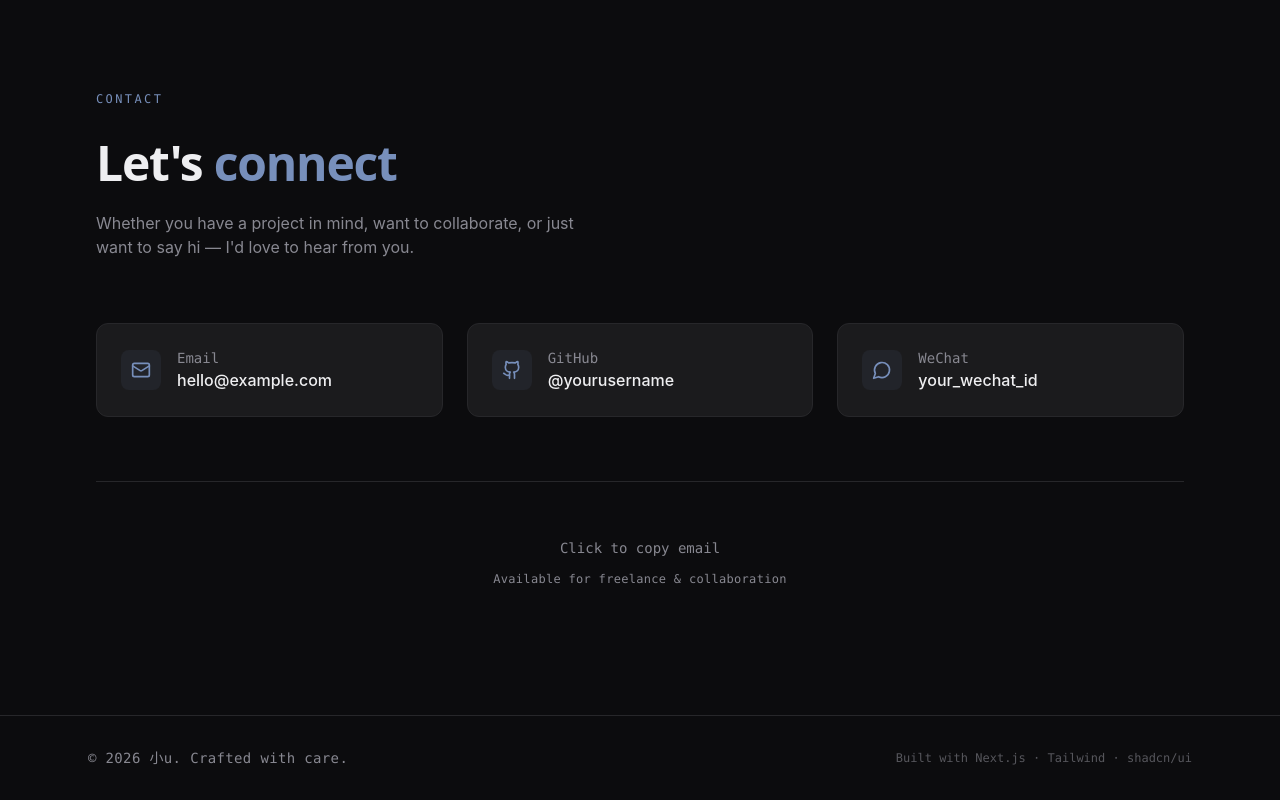
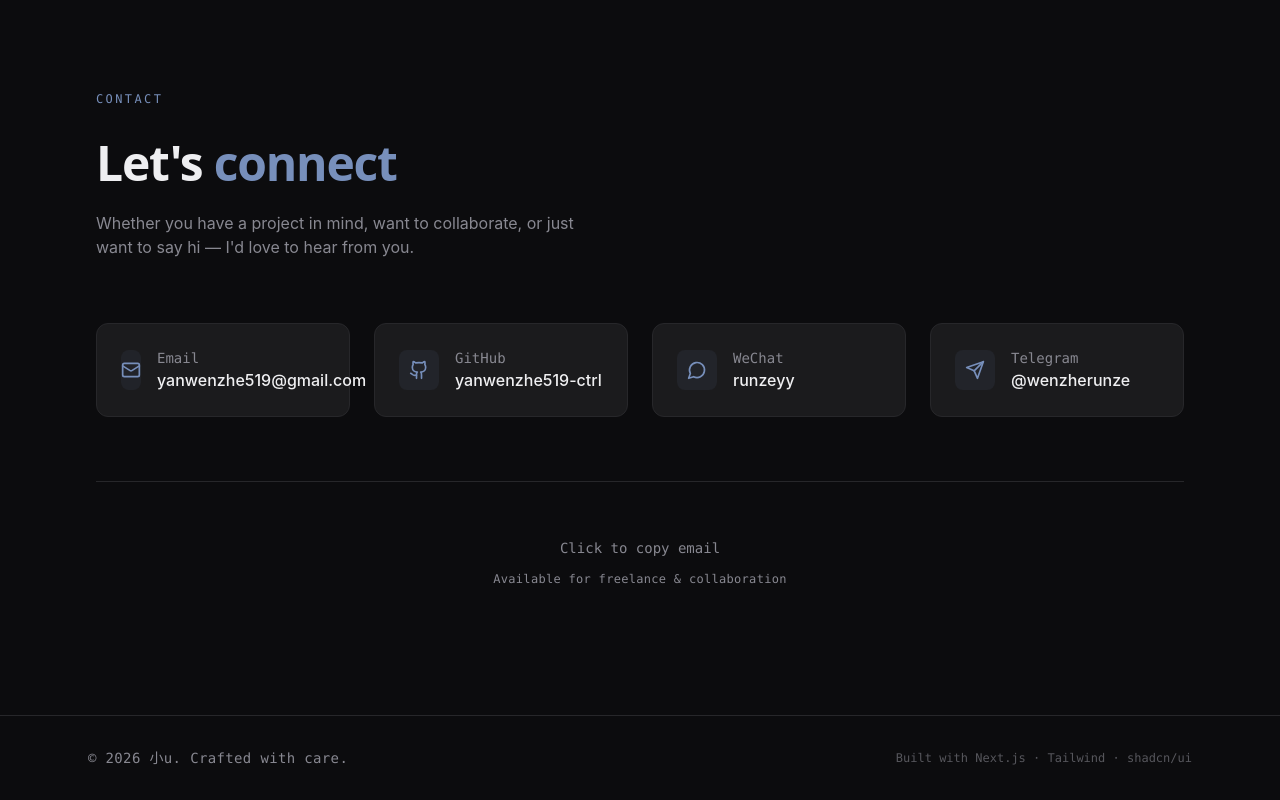
Before and after one commit to yanwenzhe519-ctrl/personal-site, a Next.js app: page / in a window 1280 px wide. Shown: the part 2538-3338 px from the top of the page. Built offline with nearby package versions, Linux system fonts and the light colour scheme.

Commit message:
Update contact info with real details

```diff
--- a/components/sections/contact.tsx
+++ b/components/sections/contact.tsx
@@ -2,26 +2,32 @@
 
 import * as React from "react";
 import { SectionReveal } from "@/components/section-reveal";
-import { Mail, Github, MessageCircle } from "lucide-react";
+import { Mail, Github, MessageCircle, Send } from "lucide-react";
 
 const CONTACT_LINKS = [
   {
     label: "Email",
-    value: "hello@example.com",
-    href: "mailto:hello@example.com",
+    value: "yanwenzhe519@gmail.com",
+    href: "mailto:yanwenzhe519@gmail.com",
     icon: Mail,
   },
   {
     label: "GitHub",
-    value: "@yourusername",
-    href: "https://github.com/yourusername",
+    value: "yanwenzhe519-ctrl",
+    href: "https://github.com/yanwenzhe519-ctrl",
     icon: Github,
   },
   {
     label: "WeChat",
-    value: "your_wechat_id",
+    value: "runzeyy",
     href: "#",
     icon: MessageCircle,
+  },
+  {
+    label: "Telegram",
+    value: "@wenzherunze",
+    href: "https://t.me/wenzherunze",
+    icon: Send,
   },
 ];
 
@@ -30,7 +36,7 @@ function CopyEmailButton() {
 
   const handleCopy = async () => {
     try {
-      await navigator.clipboard.writeText("hello@example.com");
+      await navigator.clipboard.writeText("yanwenzhe519@gmail.com");
       setCopied(true);
       setTimeout(() => setCopied(false), 2000);
     } catch {
@@ -69,7 +75,7 @@ export function Contact() {
           </p>
         </SectionReveal>
 
-        <div className="grid md:grid-cols-3 gap-6">
+        <div className="grid sm:grid-cols-2 lg:grid-cols-4 gap-6">
           {CONTACT_LINKS.map((link, i) => {
             const Icon = link.icon;
 
```
Also changed, not shown: 1 other file (tests, documents, lock files or other folders).
